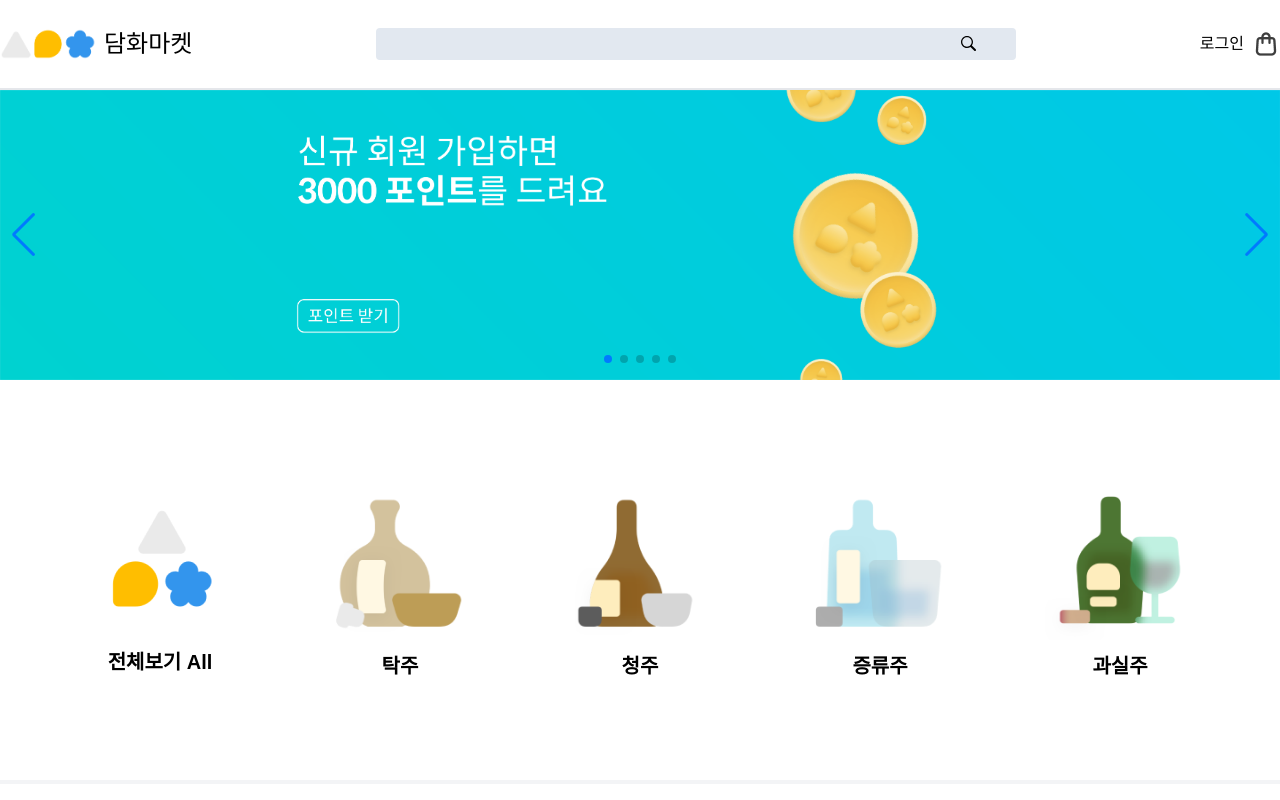
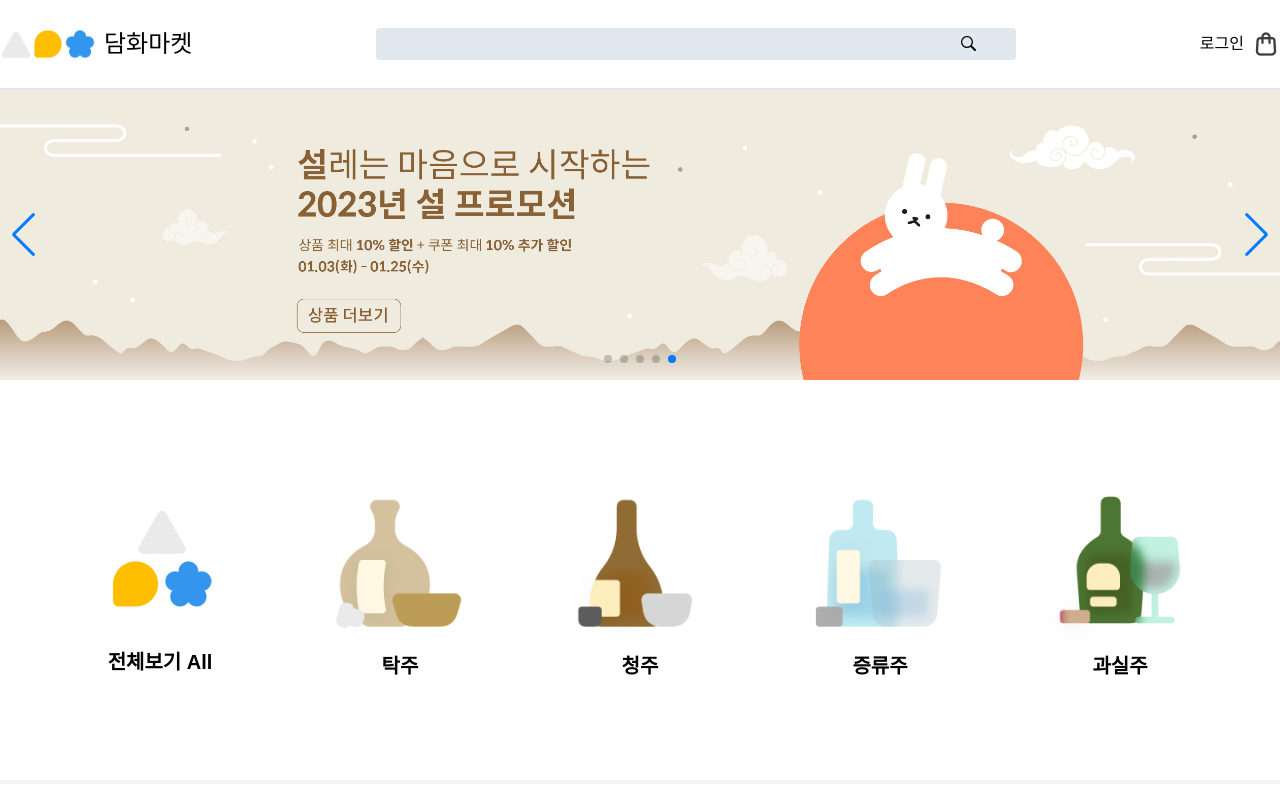
Before and after one commit to devparkse/damhwamarket2, a React (Create React App) app: page / in a window 1280 px wide. Shown: the top 800 px of the page. Built offline with nearby package versions, Linux system fonts and the light colour scheme.

Commit message:
스와이퍼 수정

```diff
--- a/src/components/Main.jsx
+++ b/src/components/Main.jsx
@@ -17,7 +17,7 @@ const Main = () => {
                 navigation={true}
                 slidesPerView={1}
                 spaceBetween={0}
-        // loop={true}
+                loop={true}
                 pagination={{
                     clickable: true,
                 }}
--- a/src/pages/List.jsx
+++ b/src/pages/List.jsx
@@ -166,7 +166,19 @@ const List = () => {
                         ))}
                     {filter.length > 0 && (
                         <button
-                            onClick={() => setFilter([])}
+                            onClick={() => {
+                                setFilter([]);
+                                // setCategoryBtNames(
+                                //   let copy =  [...categoryBtNames]
+
+                                //   (prev) =>
+                                //     prev.map((item) =>
+                                //         item.options.map(
+                                //             (t) => (t.status = "noCheck")
+                                //         )
+                                //     )
+                                // );
+                            }}
                             className="absolute right-0 bottom-6"
                         >
                             초기화
```
Lines whose indentation alone changed are shown as unchanged.
